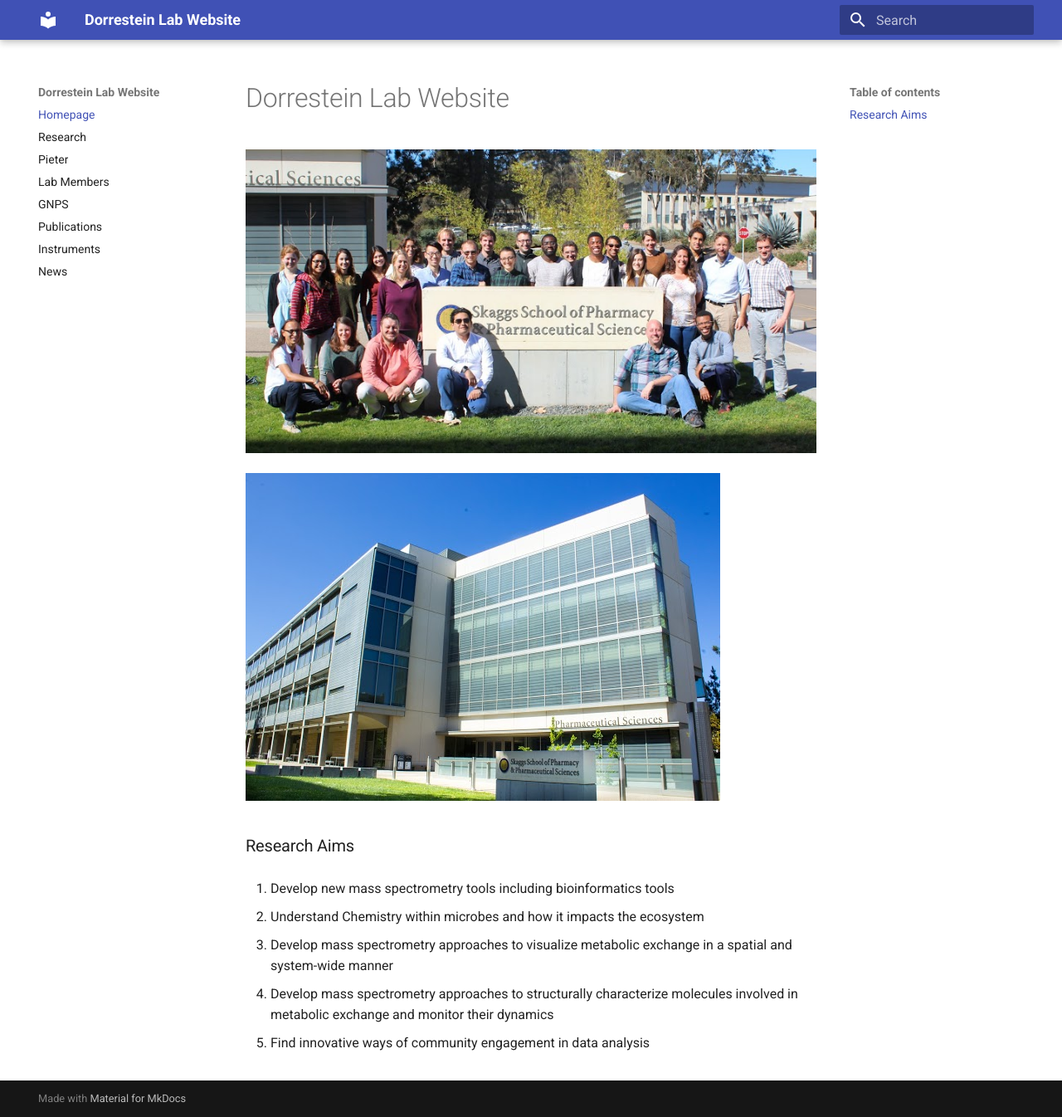
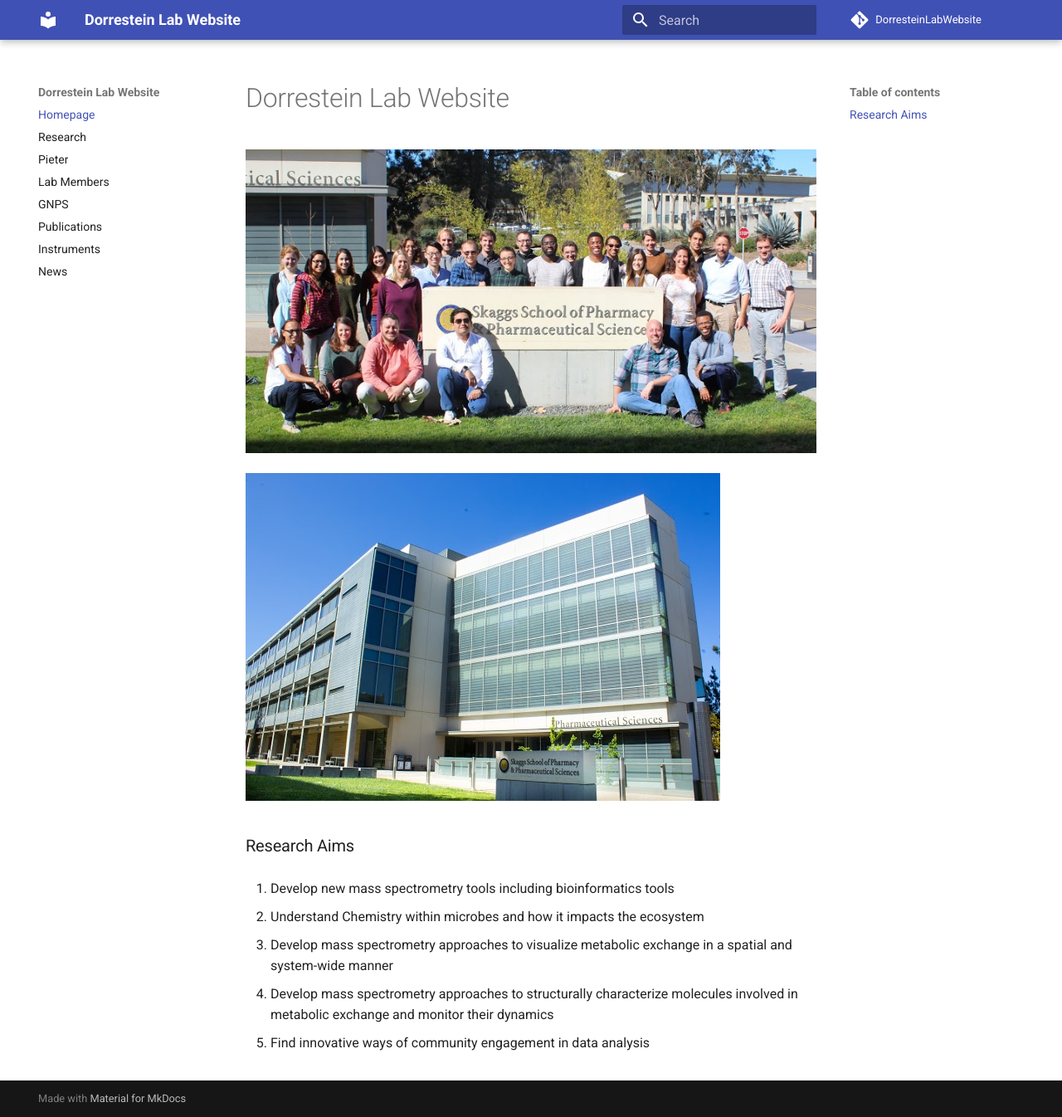
Before and after one commit to mwang87/DorresteinLabWebsite, an MkDocs documentation site: the page built from docs/index.md, in a window 1280 px wide and 1346 px high. Shown: the whole window at 83% size. Built offline with MkDocs 1.6.1 and Material for MkDocs 9.7.7, drawn with Linux system fonts in a browser that asks for light colours; comment, search, counter and statistics services are not loaded; some of the changed lines change nothing that is shown.

Commit message:
updating config

```diff
--- a/mkdocs.yml
+++ b/mkdocs.yml
@@ -1,8 +1,8 @@
 site_name: Dorrestein Lab Website
 #site_url: https://ccms-ucsd.github.io/GNPSDocumentation/
-#edit_uri: https://github.com/CCMS-UCSD/GNPSDocumentation/blob/master/docs/
-#repo_name: CCMS-UCSD/GNPSDocumentation
-#repo_url: https://github.com/CCMS-UCSD/GNPSDocumentation
+edit_uri: https://github.com/mwang87/DorresteinLabWebsite/blob/master/docs/
+repo_name: DorresteinLabWebsite
+repo_url: https://github.com/mwang87/DorresteinLabWebsite
 
 nav:
     - Homepage: index.md
```
